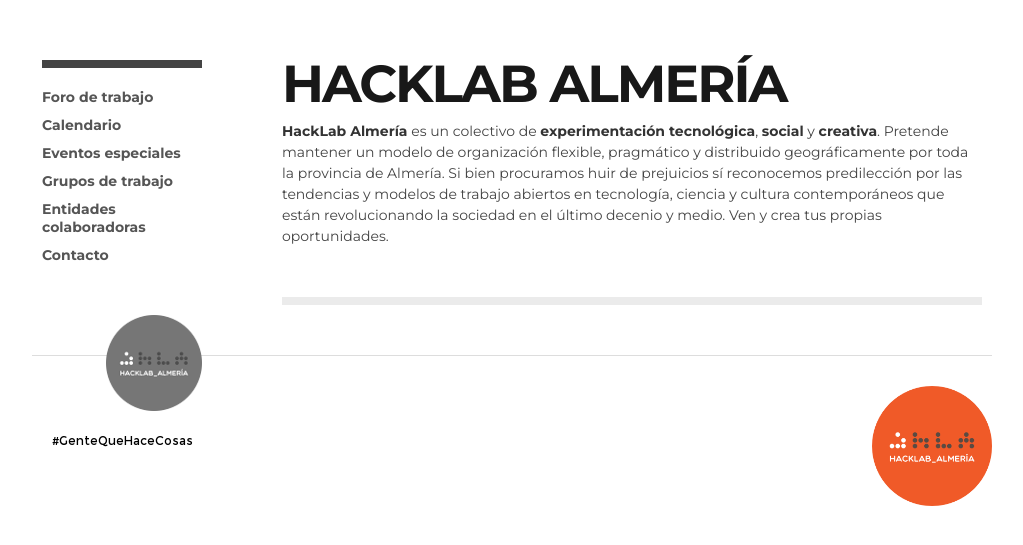
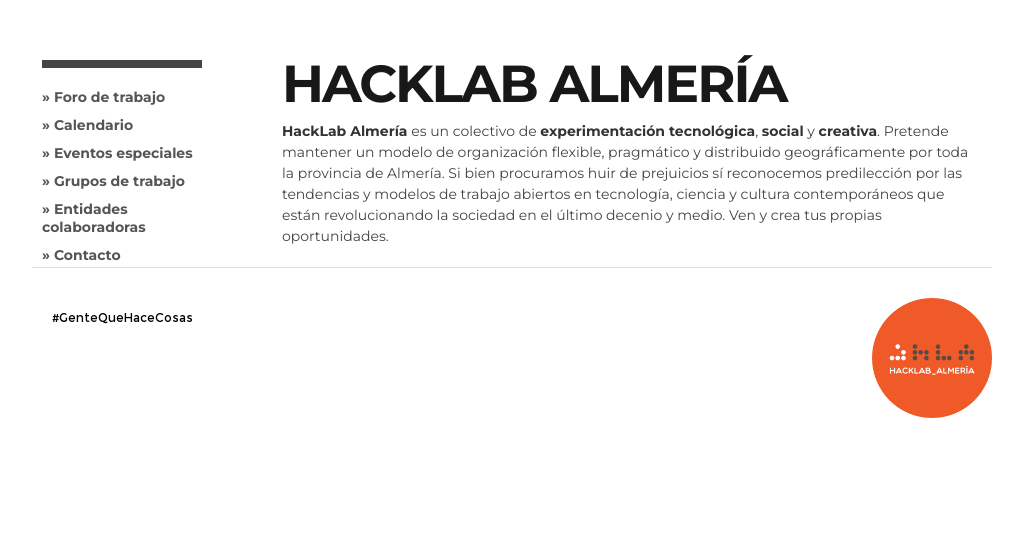
Before and after one commit to HackLab-Almeria/hacklab-almeria.github.io, a Jekyll site: the page built from index.md, in a window 1280 px wide. Shown: the top 545 px of the page, without its empty margins (128-1151 px from the left). Built offline with Jekyll 4.4.1, drawn with Linux system fonts in a browser that asks for light colours; comment, search, counter and statistics services are not loaded; some of the changed lines change nothing that is shown.

Commit message:
Archivo renombrado y cambios menores en la plantilla

```diff
--- a/_layouts/default.html
+++ b/_layouts/default.html
@@ -30,22 +30,18 @@
       <div class="three columns sidebar">
         <nav>
           <ul>
-            <li><a href="{{ site.url }}/foro">Foro de trabajo</a></li>
-            <li><a href="{{ site.url }}/calendario" >Calendario</a></li>
-            <li><a href="{{ site.url }}/eventos">Eventos especiales</a></li>
-            <li><a href="{{ site.url }}/gruposdetrabajo">Grupos de trabajo</a></li>
-            <li><a href="{{ site.url }}/entidades">Entidades colaboradoras</a></li>
-            <li><a href="{{ site.url }}/contacto">Contacto</a></li>
+            <li><a href="{{ site.url }}/foro">&raquo; Foro de trabajo</a></li>
+            <li><a href="{{ site.url }}/calendario" >&raquo; Calendario</a></li>
+            <li><a href="{{ site.url }}/eventos">&raquo; Eventos especiales</a></li>
+            <li><a href="{{ site.url }}/gruposdetrabajo">&raquo; Grupos de trabajo</a></li>
+            <li><a href="{{ site.url }}/entidades">&raquo; Entidades colaboradoras</a></li>
+            <li><a href="{{ site.url }}/contacto">&raquo; Contacto</a></li>
           </ul>
-          <div class="logos">&nbsp; <a href="#logotipos"> </a> <br>
-            <a href="http://hacklabalmeria.net"><img
-              alt="HackLab Almería" src="{{ site.url }}/recursos/logo-hl-96x96.png">
+          <div class="logos">
+            <br>
+            <a href="">
+              <img alt="#GenteQueHaceCosas" src="{{ site.url }}/recursos/GenteQueHaceCosas-160x40.png">
             </a>
-
-            <a href=""><img
-                alt="#GenteQueHaceCosas" src="{{ site.url }}/recursos/GenteQueHaceCosas-160x40.png">
-            </a>
-
           </div>
         </nav>
         </div>
@@ -56,7 +52,6 @@
         <section>
         {{ content }}
         </section>
-        <hr class="large">
       </div>
       <hr>
       <div id="logohacklab"><a href="http://hacklabalmeria.net/">
```
Also changed, not shown: 404.md (renamed from 404.html).
